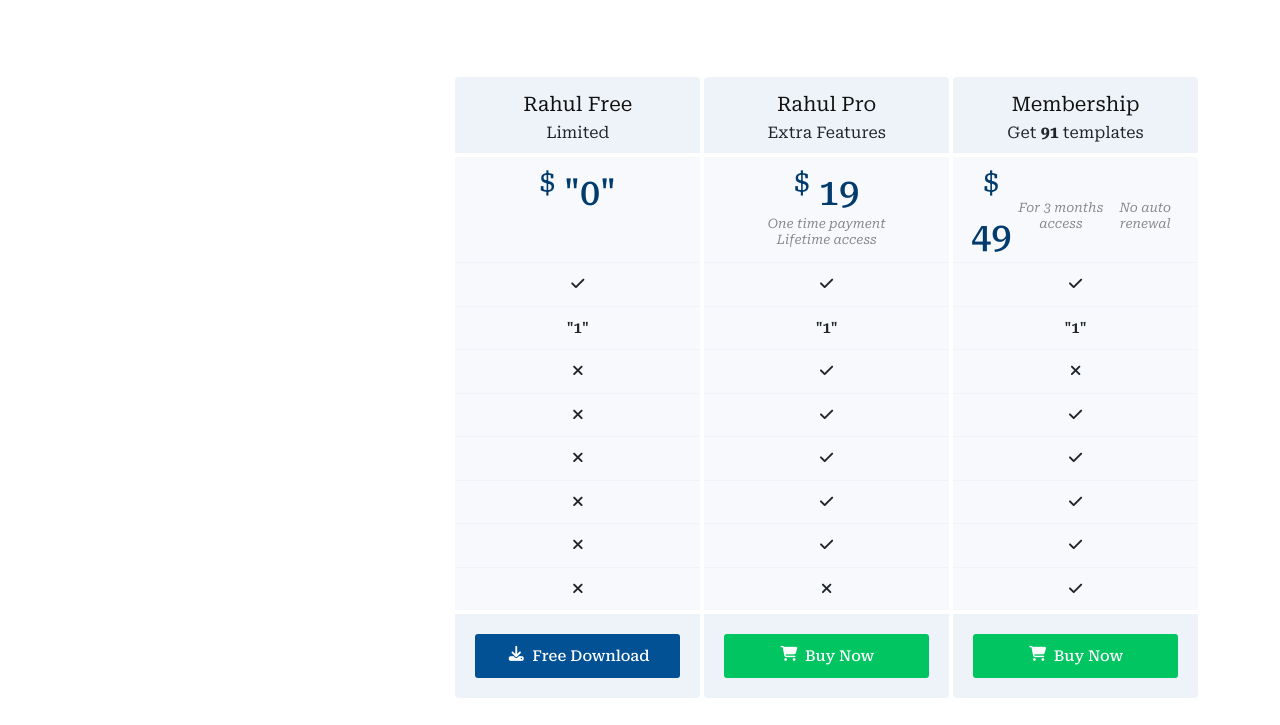
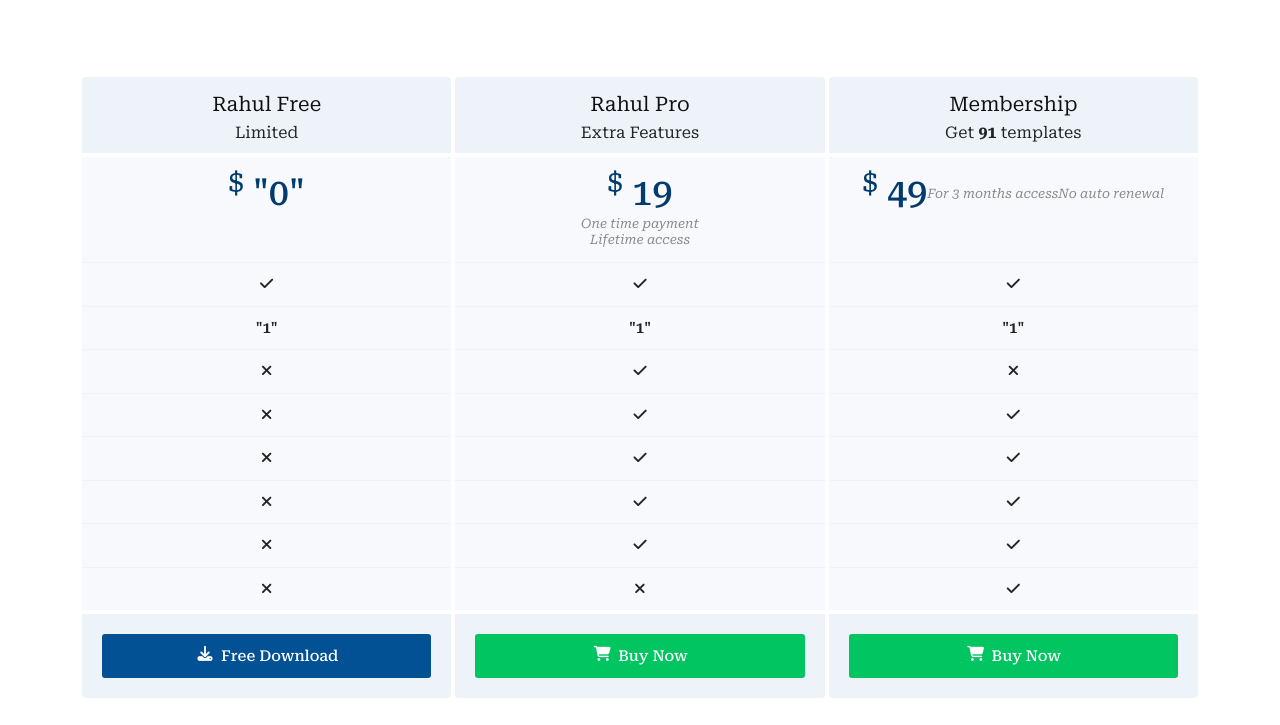
Before and after one commit to Rabul3755/BootStrapProjects, a plain HTML site: page Company/index.html in a window 1280 px wide. Shown: the part 977-1702 px from the top of the page. Drawn offline with nearby package versions, Linux system fonts and the light colour scheme.

Commit message:
style change

```diff
--- a/Company/index.html
+++ b/Company/index.html
@@ -116,8 +116,8 @@
         </div>
         <div class="pt-4">
           <div class="row gx-1 download-template">
-            <div class="col-xl-4 d-none d-xl-block features-list"></div>
-            <div class="col-xl-8 licences">
+            <!-- <div class="col-xl-4 d-none d-xl-block features-list"></div> -->
+            <div class="col licences">
               <div class="row gx-1">
                 <div class="col-lg-4 mt-4 mt-lg-0 free">
                   <div class="title">
```
